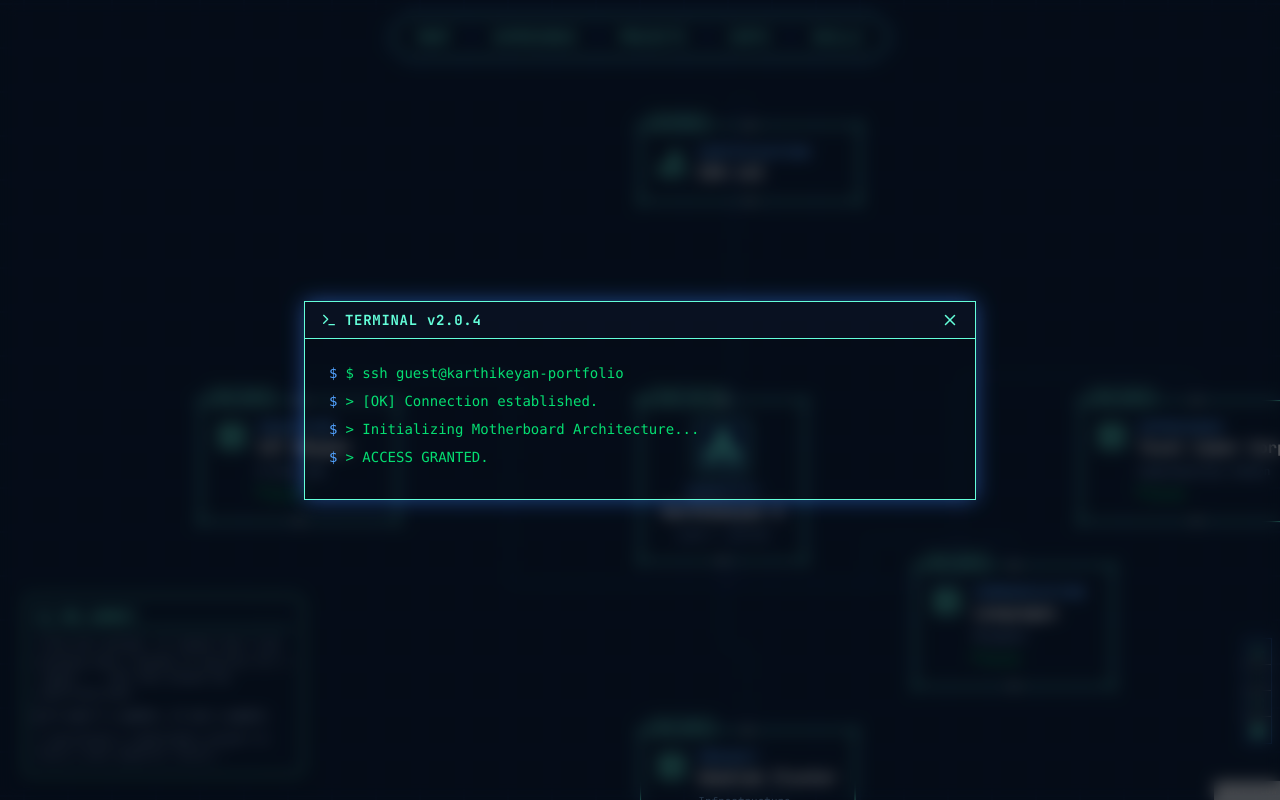
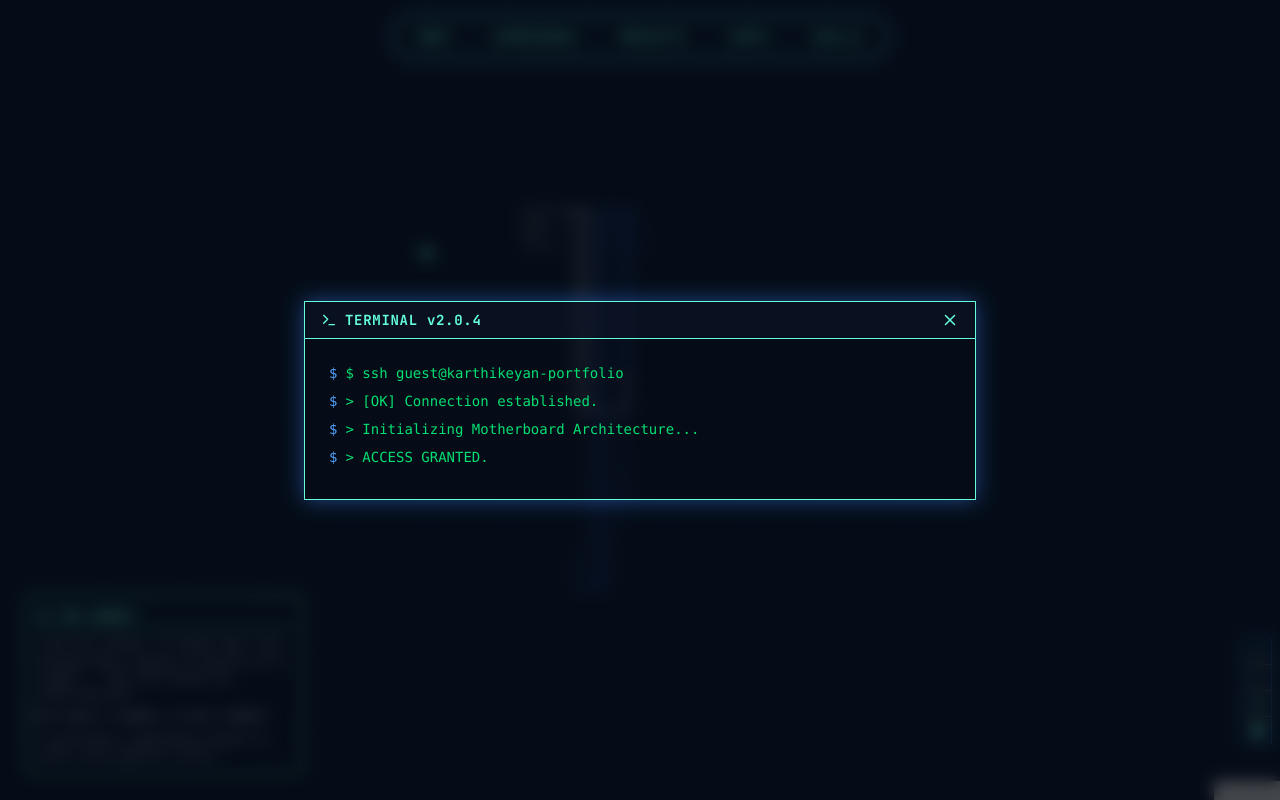
Before and after one commit to sherlockk-sec/portfolio-site, a React (Vite) app: page / in a window 1280 px wide. Built offline with nearby package versions, Linux system fonts and the light colour scheme.

Commit message:
Feat: Add Initial Load Sequence & Explosion Animation

```diff
--- a/src/components/BlueprintCanvas.tsx
+++ b/src/components/BlueprintCanvas.tsx
@@ -274,14 +274,52 @@ const initialEdges: Edge[] = [
 ];
 
 const BlueprintCanvas: React.FC = () => {
-    // Removed ghostNodes from state to improve zoom behavior
-    const [nodes, , onNodesChange] = useNodesState([...initialNodes, ...skillNodes]);
+
+    // Animation State
+    const [isExploded, setIsExploded] = useState(false);
+
+    // Initial State: All nodes at (0,0) and invisible
+    const startNodes = React.useMemo(() => {
+        return [...initialNodes, ...skillNodes].map(node => ({
+            ...node,
+            position: { x: 0, y: 0 },
+            style: { ...node.style, opacity: 0 },
+        }));
+    }, []);
+
+    const [nodes, setNodes, onNodesChange] = useNodesState(startNodes);
     const [edges, setEdges, onEdgesChange] = useEdgesState(initialEdges);
     const { fitView, setCenter } = useReactFlow();
 
-    // Initial Welcome Message
+    const [isLocked, setIsLocked] = useState(true);
+    const [isModalOpen, setIsModalOpen] = useState(false);
+    const [modalData, setModalData] = useState({ title: '', content: [] as string[] });
+
+    // Trigger Explosion on Terminal Close
     React.useEffect(() => {
-        setTimeout(() => {
+        if (!isModalOpen && !isExploded) {
+            // Wait a brief moment after close for effect
+            const timer = setTimeout(() => {
+                setIsExploded(true);
+                // Animate to final positions
+                setNodes(nds => nds.map(node => {
+                    const target = [...initialNodes, ...skillNodes].find(n => n.id === node.id);
+                    return {
+                        ...node,
+                        position: target?.position || { x: 0, y: 0 },
+                        style: { ...node.style, opacity: 1 },
+                    };
+                }));
+                // Fit view after explosion
+                setTimeout(() => fitView({ duration: 1500, padding: 0.4 }), 100);
+            }, 300);
+            return () => clearTimeout(timer);
+        }
+    }, [isModalOpen, isExploded, fitView, setNodes]);
+
+    // Initial Welcome Message - Show immediately
+    React.useEffect(() => {
+        // No delay - show immediately on load
         setModalData({
             title: 'TERMINAL v2.0.4',
             content: [
@@ -292,13 +330,7 @@ const BlueprintCanvas: React.FC = () => {
             ]
         });
         setIsModalOpen(true);
-        }, 1500); // 1.5s delay to let the map animation finish first
     }, []);
-
-    const [isLocked, setIsLocked] = useState(true);
-
-    const [isModalOpen, setIsModalOpen] = useState(false);
-    const [modalData, setModalData] = useState({ title: '', content: [] as string[] });
 
     const handleNavigation = (section: string) => {
         let targetId = '';
@@ -347,22 +379,16 @@ const BlueprintCanvas: React.FC = () => {
         }
     };
 
-    // Initial View: Adaptive Zoom based on device
-    React.useEffect(() => {
-        setTimeout(() => {
-            const isMobile = window.innerWidth < 768;
-            if (isMobile) {
-                // Mobile: Zoom out to show context, center slightly lower
-                setCenter(0, 200, { zoom: 0.6, duration: 1000 });
-            } else {
-                // Desktop: Immersive close-up
-                setCenter(0, 0, { zoom: 1.1, duration: 1000 });
-            }
-        }, 100);
-    }, [setCenter]);
+
 
     return (
         <div className="w-screen h-screen bg-blueprint-bg relative">
+            {/* Overlay to hide graph before explosion */}
+            {!isExploded && (
+                <div className="absolute inset-0 z-40 bg-blueprint-bg pointer-events-none transition-opacity duration-1000"
+                    style={{ opacity: isModalOpen ? 1 : 0 }} />
+            )}
+
             <NavigationOverlay onNavigate={handleNavigation} />
 
             <ReactFlow
--- a/src/index.css
+++ b/src/index.css
@@ -60,6 +60,11 @@ body {
   animation: fadeIn 0.2s ease-out forwards;
 }
 
+/* Node Animation for Explosion Effect */
+.react-flow__node {
+  transition: transform 1s cubic-bezier(0.25, 1, 0.5, 1), opacity 1s ease-in-out;
+}
+
 /* Blink cursor for terminal */
 .blink-cursor::after {
   content: '▋';
```
Lines whose indentation alone changed are shown as unchanged.
